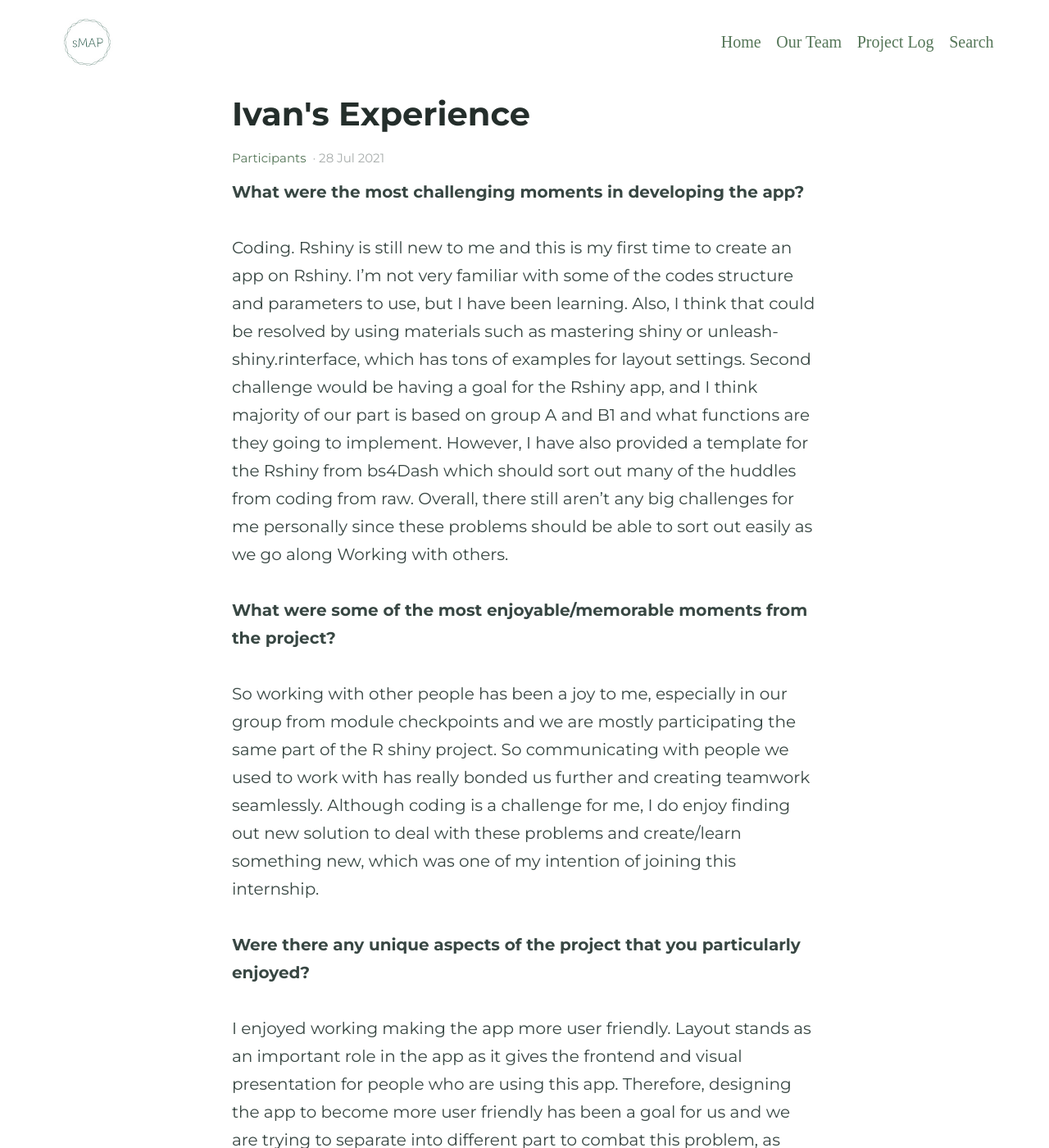
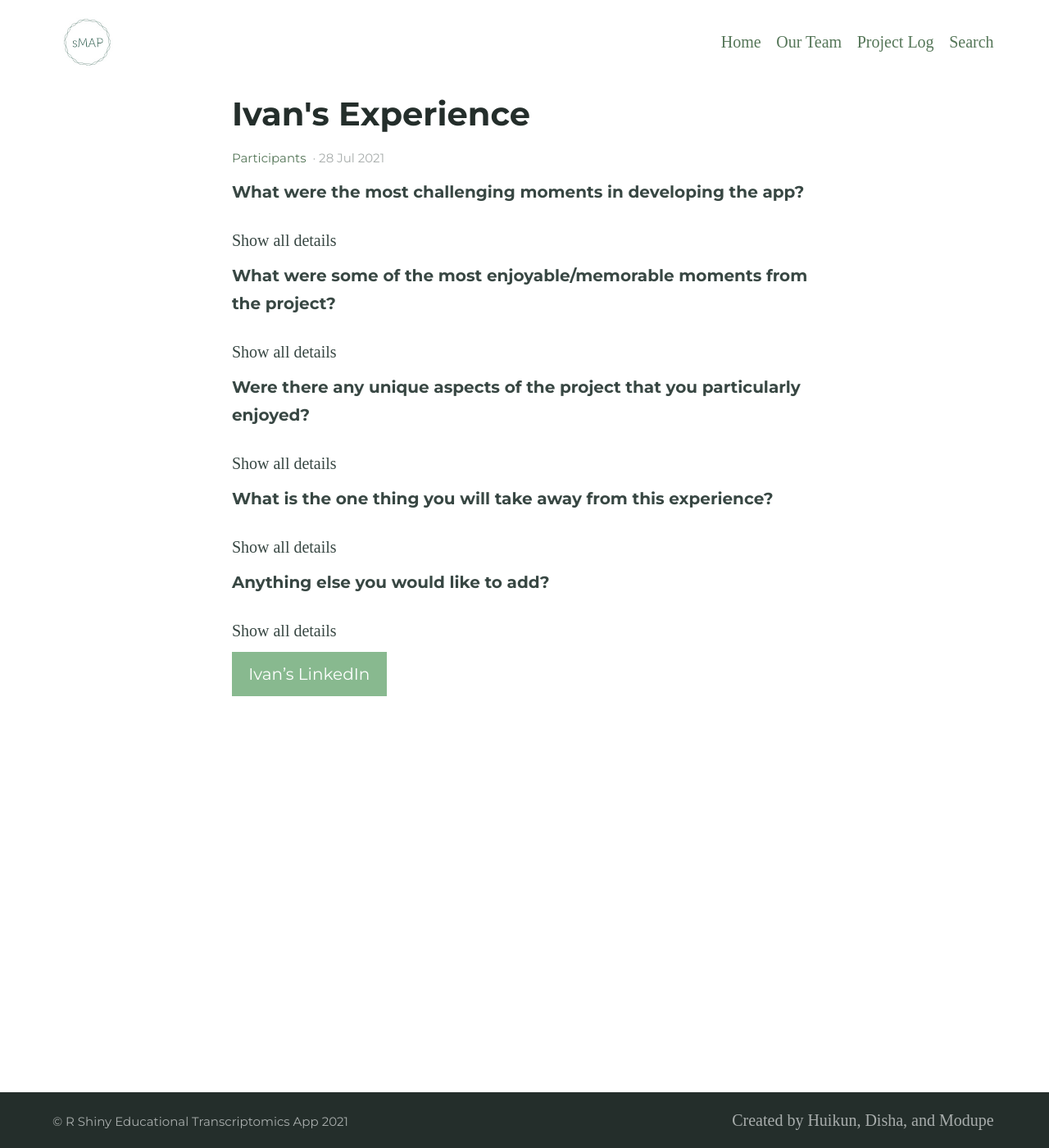
Before and after one commit to BI-STEM-Away/sMAP_dev, a Jekyll site: the page built from _posts/2021-07-28-Ivans-blog.md, in a window 1280 px wide and 1400 px high. Shown: the whole window at 82% size. Built offline with Jekyll 4.4.1, drawn with Linux system fonts in a browser that asks for light colours; some of the changed text lies outside the part shown.

Commit message:
Update 2021-07-28-Ivans-blog.md

```diff
--- a/_posts/2021-07-28-Ivans-blog.md
+++ b/_posts/2021-07-28-Ivans-blog.md
@@ -7,24 +7,49 @@ excerpt: |
 ---
 
 **What were the most challenging moments in developing the app?**
+<details>
+  <summary>Show all details</summary>
 
+<p>
 Coding. Rshiny is still new to me and this is my first time to create an app on Rshiny. I'm not very familiar with some of the codes structure and parameters to use, but I have been learning. Also, I think that could be resolved by using materials such as mastering shiny or unleash-shiny.rinterface, which has tons of examples for layout settings. Second challenge would be having a goal for the Rshiny app, and I think majority of our part is based on group A and B1 and what functions are they going to implement. However, I have also provided a template for the Rshiny from bs4Dash which should sort out many of the huddles from coding from raw.  Overall, there still aren’t any big challenges for me personally since these problems should be able to sort out easily as we go along
 Working with others.
+</p>
+</details>
 
 **What were some of the most enjoyable/memorable moments from the project?**
+<details>
+  <summary>Show all details</summary>
 
+<p>
 So working with other people has been a joy to me, especially in our group from module checkpoints and we are mostly participating the same part of the R shiny project. So communicating with people we used to work with has really bonded us further and creating teamwork seamlessly. Although coding is a challenge for me, I do enjoy finding out new solution to deal with these problems and create/learn something new, which was one of my intention of joining this internship.
+</p>
+</details>
 
 **Were there any unique aspects of the project that you particularly enjoyed?**
+<details>
+  <summary>Show all details</summary>
 
+<p>
 I enjoyed working making the app more user friendly. Layout stands as an important role in the app as it gives the frontend and visual presentation for people who are using this app. Therefore, designing the app to become more user friendly has been a goal for us and we are trying to separate into different part to combat this problem, as well as having an unify layout with easy-accessing buttons and functions for users.
+</p>
+</details>
 
 **What is the one thing you will take away from this experience?**
+<details>
+  <summary>Show all details</summary>
 
+<p>
 As I mentioned previously, coding is my big interest for participating this internship. Coding will definitely be my main take away besides all other crucial and valuable elements such as teamwork and communication skills.
+</p>
+</details>
 
 **Anything else you would like to add?**
+<details>
+  <summary>Show all details</summary>
 
+<p>
 I think everyone has done a great job, and I hope everyone enjoyed this project, even this internship as much as I did. One thing to pinpoint is that the project's purpose should be fully developed as early as the first week to prevent hassles and confusion.
+</p>
+</details>
 
 {% include button.html text="Ivan's LinkedIn" link="https://www.linkedin.com/in/hou-wang-ivan-lam-56867a18b/" color="#88B98F" %}
```
